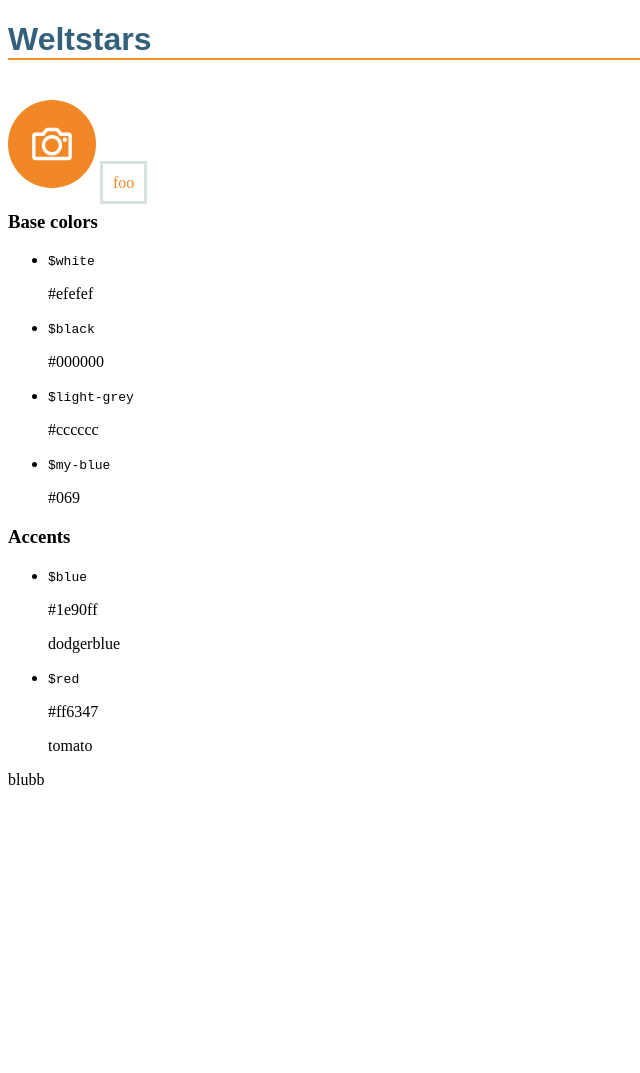
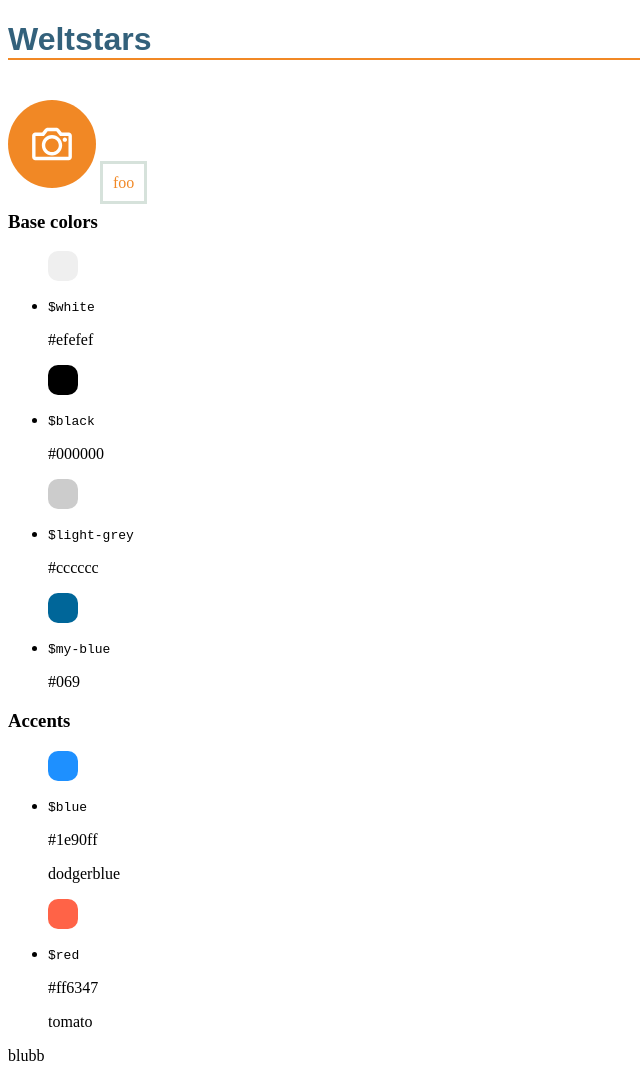
Before and after one commit to markusvogt/ws, a Jekyll site: the page built from index.html, in a window 1280 px wide. Shown: the whole page, without its empty margins (0-640 px from the left). Built offline with Jekyll 4.4.1, drawn with Linux system fonts in a browser that asks for light colours; before the commit the page ends 900 px from its top, so only the background shows below that.

Commit message:
Update headline.scss

```diff
--- a/styleguide/css/headline.scss
+++ b/styleguide/css/headline.scss
@@ -9,3 +9,9 @@
   padding: 10px;
   border: 3px solid wci-color('channel-highlight', .4);
 }
+
+.dot {
+  width: 30px;
+  height: 30px;
+  border-radius: 10px;
+}
```
